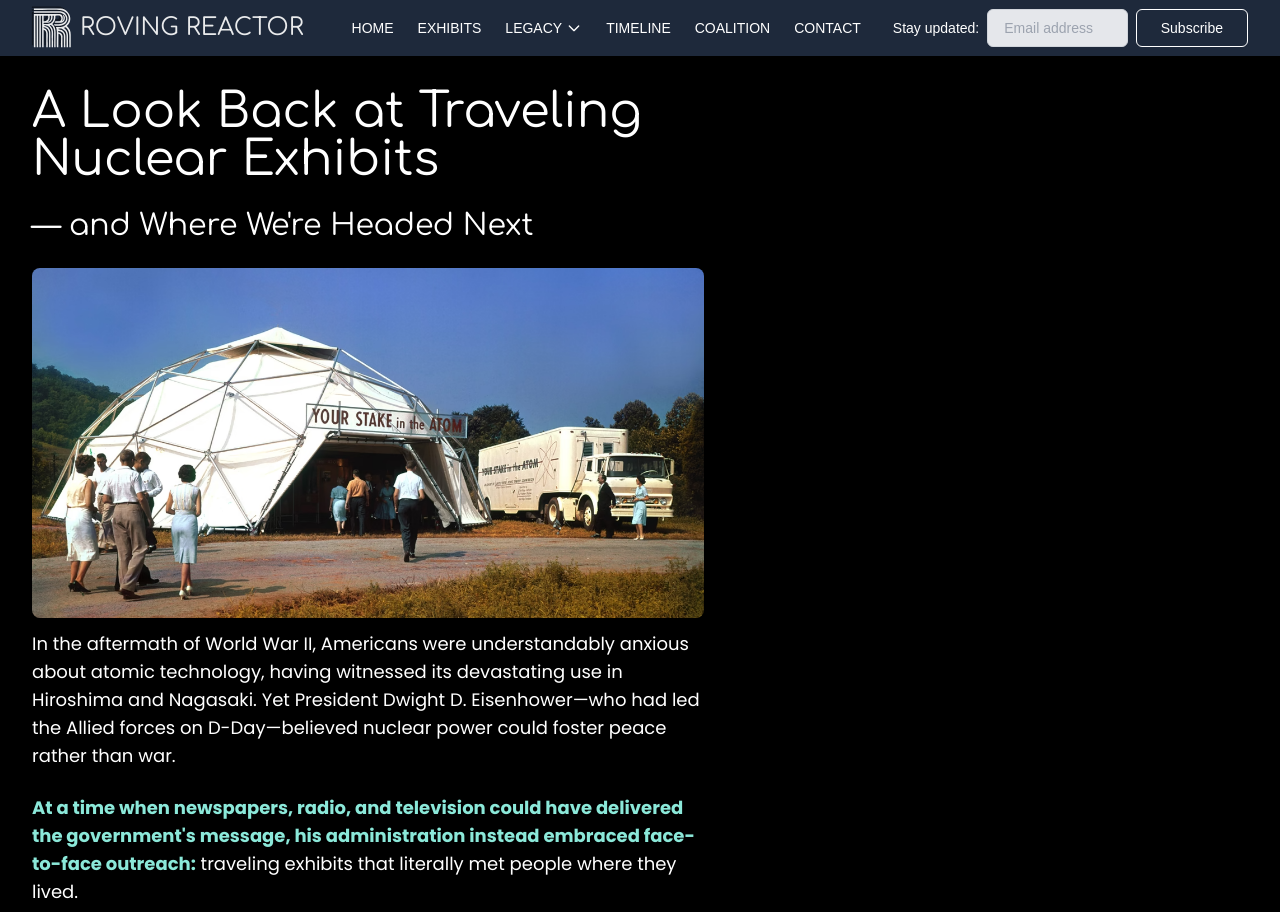
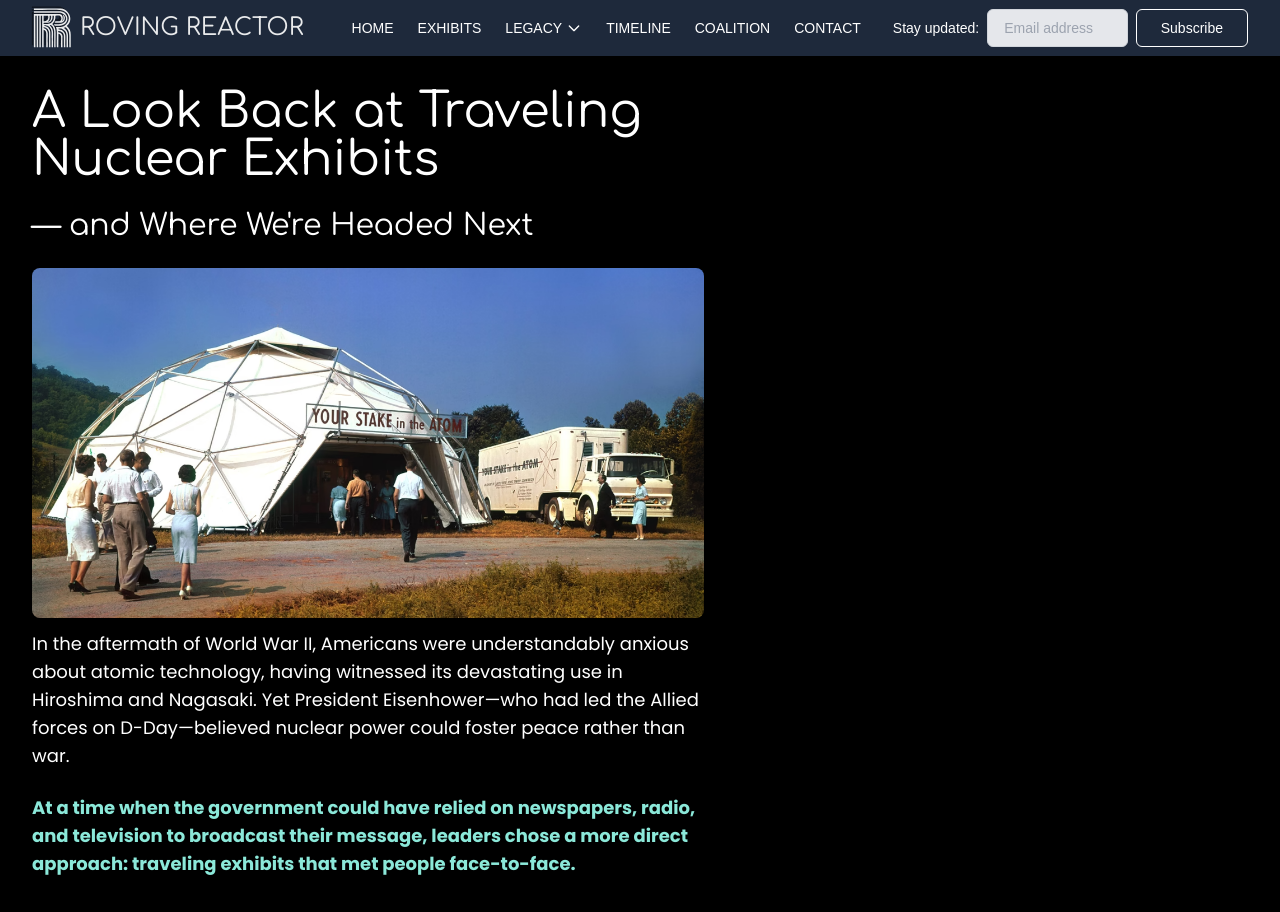
Before and after one commit to PhysicalPlant/rovingreactor_website, a Next.js app: page /legacy in a window 1280 px wide. Shown: the top 912 px of the page. Built offline with nearby package versions, Linux system fonts and the light colour scheme; a web font is replaced by a local one.

Commit message:
Line edits

```diff
--- a/src/app/exhibits/page.tsx
+++ b/src/app/exhibits/page.tsx
@@ -118,7 +118,8 @@ export default function Exhibits() {
                           <ul className="list-disc ml-6 mt-4 space-y-2">
                             <li>Interactive Q&A stations with expert responses</li>
                             <li>Clear explanations of safety systems and waste management</li>
-                            <li>Real-world data on nuclear energy's safety record</li>
+                            <li>Real-world data on nuclear energy's safety record, impact, and economics
+                            </li>
                           </ul>
                         </div>
                       </AccordionDetails>
--- a/src/app/legacy/page.tsx
+++ b/src/app/legacy/page.tsx
@@ -84,17 +84,15 @@ export default function Legacy() {
             <p className="text-white text-lg mb-6">
               In the aftermath of World War II, Americans were understandably
               anxious about atomic technology, having witnessed its devastating
-              use in Hiroshima and Nagasaki. Yet President Dwight D.
+              use in Hiroshima and Nagasaki. Yet President
               Eisenhower—who had led the Allied forces on D-Day—believed nuclear
               power could foster peace rather than war.
             </p>
             <p className="text-white text-lg mb-6">
               <strong className="text-[#8be8d9]">
-                At a time when newspapers, radio, and television could have
-                delivered the government's message, his administration instead
-                embraced face-to-face outreach:
+                At a time when the government could have relied on newspapers, radio, and television to broadcast their message, leaders chose a more direct approach: traveling exhibits that met people face-to-face.
               </strong>{" "}
-              traveling exhibits that literally met people where they lived.
+
             </p>
             <h2 className="text-3xl  mb-6 mt-8">
               Traveling Exhibits in the 1950s-60s
```
